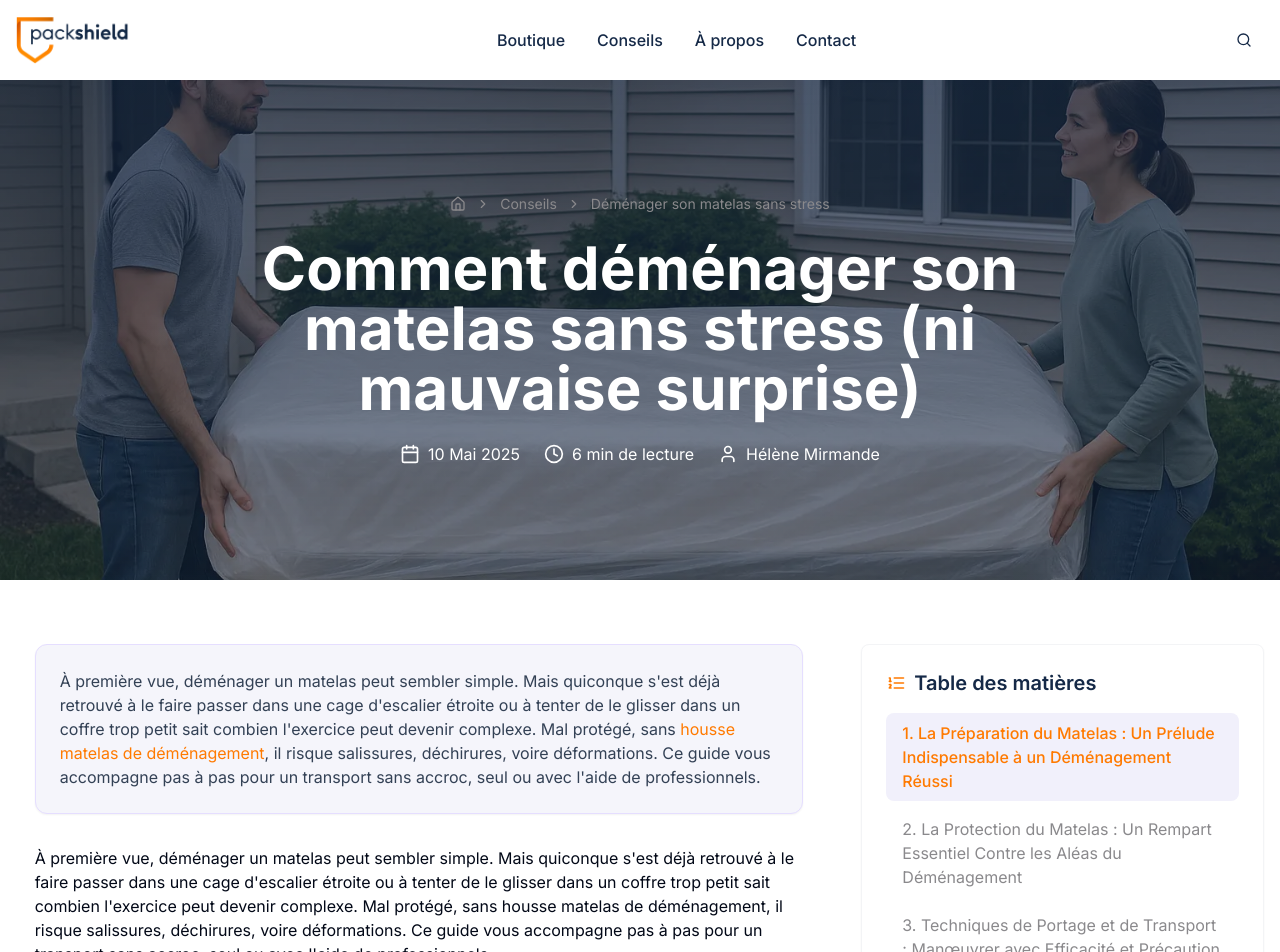
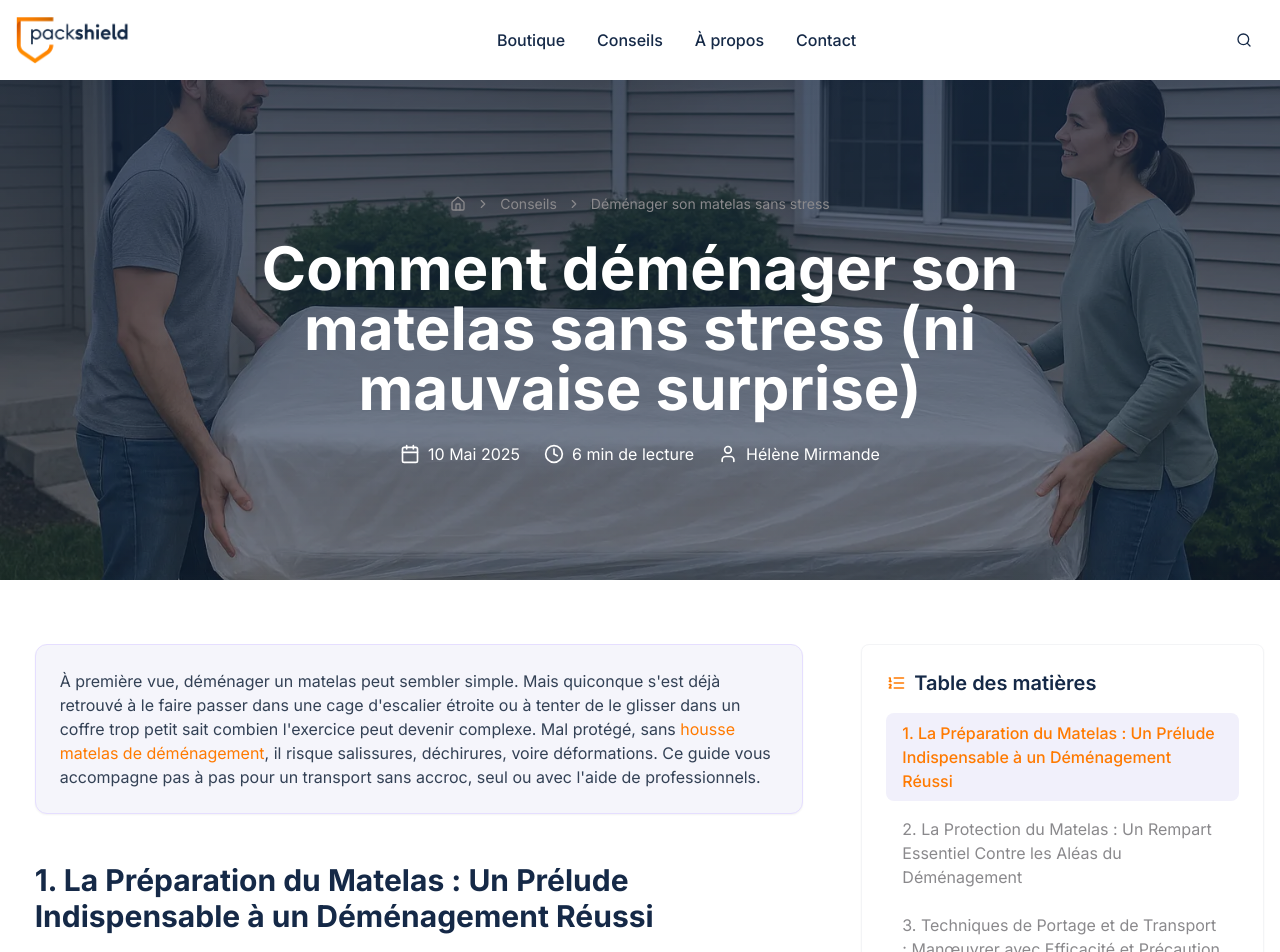
Before and after one commit to julesratier/packshield, a React (Vite) app: page /blog/transporter-matelas-efficacement in a window 1280 px wide. Shown: the top 952 px of the page. Built offline with nearby package versions, Linux system fonts and the light colour scheme.

Commit message:
Remove introductory paragraph
Remove the introductory paragraph from the blog post content in `src/data/blogPostContent.ts`, while preserving the content within the highlighted box.

```diff
--- a/src/data/blogPostContent.ts
+++ b/src/data/blogPostContent.ts
@@ -5,7 +5,6 @@ export const getBlogPostById = (id: number): { title: string; content: string; i
     return {
       title: "Comment déménager son matelas sans stress (ni mauvaise surprise)",
       content: `
-          <div>À première vue, déménager un matelas peut sembler simple. Mais quiconque s'est déjà retrouvé à le faire passer dans une cage d'escalier étroite ou à tenter de le glisser dans un coffre trop petit sait combien l'exercice peut devenir complexe. Mal protégé, sans <a href="/blog/classement-meilleures-housses-matelas-demenagement">housse matelas de déménagement</a>, il risque salissures, déchirures, voire déformations. Ce guide vous accompagne pas à pas pour un transport sans accroc, seul ou avec l'aide de professionnels.</div>
 
           <h2 id="preparer-matelas">1. La Préparation du Matelas : Un Prélude Indispensable à un Déménagement Réussi</h2>
           <p>Avant de vous lancer dans le portage ou l'emballage, consacrez une dizaine de minutes à préparer votre matelas avec soin. Ces gestes simples, mais ô combien importants, constituent la pierre angulaire d'un déménagement sans embûches et vous éviteront bien des désagréments par la suite.</p>
```
